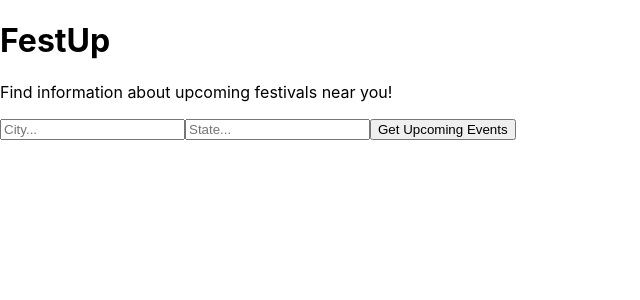
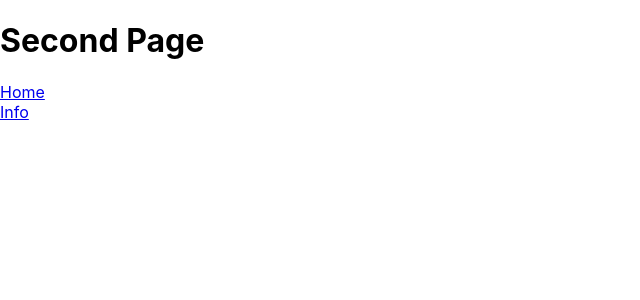
Before and after one commit to brettamartin7/FestUp, a React (Create React App) app in the folder event/: page /info in a window 1280 px wide. Shown: the top 300 px of the page, without its empty margins (0-640 px from the left). Built offline with nearby package versions, Linux system fonts and the light colour scheme.

Commit message:
added page navigation

```diff
--- a/event/package.json
+++ b/event/package.json
@@ -5,6 +5,8 @@
   "dependencies": {
     "react": "^16.8.6",
     "react-dom": "^16.8.6",
+    "react-router": "^5.0.0",
+    "react-router-dom": "^5.0.0",
     "react-scripts": "2.1.8"
   },
   "scripts": {
--- a/event/src/App.js
+++ b/event/src/App.js
@@ -2,6 +2,10 @@ import React from "react";
 import Titles from "./components/Titles"
 import Fest from "./components/Fest"
 import Forms from "./components/Forms"
+import homePage from "./components/homePage"
+import infoPage from "./components/infoPage"
+import errorPage from "./components/errorPage"
+import {BrowserRouter, Route, Switch} from "react-router-dom"
 
 const weatherKey = '6f40b22dbaa376a1572c23c064335bc5';
 //const clientSecret = 'MVKtEJFja5ZaTHIg3TDcTF3adv1x1IlopKx4Kwg3';
@@ -11,42 +15,19 @@ class App extends React.Component {
 
 	constructor(props){
 		super(props);
-		this.getWeather = this.getWeather.bind(this);
-		this.getEvents = this.getEvents.bind(this);
 	}
-
-	async getWeather(e) {
-		e.preventDefault(); //stops page from reloading
-
-
-	}
-
-	async getEvents(e){
-		e.preventDefault();
-		const city = e.target.elements.city.value;
-		const state = e.target.elements.state.value;
-		const locationCall = await fetch(`http://open.mapquestapi.com/geocoding/v1/address?key=0cG1vW5wtFDrks3AtGXeJ4yXd9QlZiFu&location=${city},${state}&maxResults=1`);
-		const locationData = await locationCall.json();
-		let lat = locationData.results[0].locations[0].latLng.lat;
-		let lng = locationData.results[0].locations[0].latLng.lng;
-
-		const apiCall = await fetch(`https://api.predicthq.com/v1/events/?category=concerts&location_around.origin=${lat},${lng}`, {
-			headers: {
-				'Authorization': 'Bearer Bfh98sVa9jZRULfeE4I78zPzjzMUON'
-			}
-		});
-		const data = await apiCall.json();
-		console.log(data);
-	}
-
-	  render(){
-	    return(
-	      <div>
-	          <Titles/>
-	          <Forms getEvents={this.getEvents}/>
-	      </div>
-	      );
-	  }
+    render(){
+      return(
+      	//-------------------Controls Different Pages -----------------
+        <BrowserRouter>
+        	<Switch>
+	            <Route path="/" component={homePage} exact/> //see homePage.js
+	            <Route path="/info" component={infoPage}/> //see infoPage.js
+	            <Route component={errorPage}/> //see errorPage.js
+            </Switch>
+        </BrowserRouter>
+      );
+    }
 };
 
 export default App;
--- /dev/null
+++ b/event/src/components/Navigate.js
@@ -0,0 +1,16 @@
+import React from 'react'
+import {NavLink} from "react-router-dom"
+
+const Navigate = () =>{ //arrow func
+	return (
+		<div>
+			<NavLink to="/">Home</NavLink>
+			<br/>
+			<NavLink to="/info">Info</NavLink>
+		</div>
+	);
+}
+
+
+
+export default Navigate;
--- /dev/null
+++ b/event/src/components/errorPage.js
@@ -0,0 +1,15 @@
+import React from "react"
+import Navigate from "./Navigate"
+
+class errorPage extends React.Component {
+	  render(){
+	    return(
+	      <div>
+	      	<h1>Error: This page does not exist!</h1>
+	      	<Navigate/>
+	      </div>
+	      );
+	  }
+};
+
+export default errorPage;
--- /dev/null
+++ b/event/src/components/homePage.js
@@ -0,0 +1,57 @@
+import React from "react"
+import Titles from "./Titles"
+import Fest from "./Fest"
+import Forms from "./Forms"
+import infoPage from "./infoPage"
+import Navigate from "./Navigate"
+
+const weatherKey = '6f40b22dbaa376a1572c23c064335bc5';
+//const clientSecret = 'MVKtEJFja5ZaTHIg3TDcTF3adv1x1IlopKx4Kwg3';
+//const accessToken = 'Bfh98sVa9jZRULfeE4I78zPzjzMUON';
+
+class homePage extends React.Component {
+
+	constructor(props){
+		super(props);
+		this.getWeather = this.getWeather.bind(this);
+		this.getEvents = this.getEvents.bind(this);
+	}
+
+	async getWeather(e) {
+		e.preventDefault(); //stops page from reloading
+
+
+	}
+
+	async getEvents(e){
+		e.preventDefault();
+		const city = e.target.elements.city.value;
+		const state = e.target.elements.state.value;
+		const locationCall = await fetch(`http://open.mapquestapi.com/geocoding/v1/address?key=0cG1vW5wtFDrks3AtGXeJ4yXd9QlZiFu&location=${city},${state}&maxResults=1`);
+		const locationData = await locationCall.json();
+		let lat = locationData.results[0].locations[0].latLng.lat;
+		let lng = locationData.results[0].locations[0].latLng.lng;
+
+		const apiCall = await fetch(`https://api.predicthq.com/v1/events/?category=concerts&location_around.origin=${lat},${lng}`, {
+			headers: {
+				'Authorization': 'Bearer Bfh98sVa9jZRULfeE4I78zPzjzMUON'
+			}
+		});
+		const data = await apiCall.json();
+		console.log(data);
+	}
+
+
+
+	  render(){
+	    return(
+	      <div>
+	          <Titles/>
+	          <Forms getEvents={this.getEvents}/>
+	          <Navigate/>
+	      </div>
+	      );
+	  }
+};
+
+export default homePage;
--- /dev/null
+++ b/event/src/components/infoPage.js
@@ -0,0 +1,15 @@
+import React from "react"
+import Navigate from "./Navigate"
+
+class infoPage extends React.Component {
+	  render(){
+	    return(
+	      <div>
+	      	<h1>Second Page</h1>
+	      	<Navigate/>
+	      </div>
+	      );
+	  }
+};
+
+export default infoPage;
```
Also changed, not shown: 1 other file (tests, documents, lock files or other folders).
